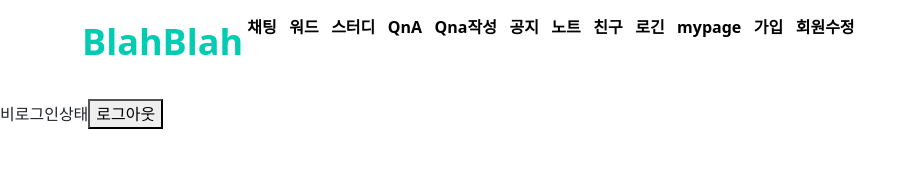
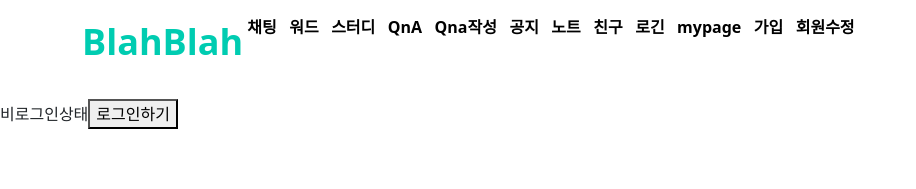
Before and after one commit to damwon/BlahBlah, a Next.js app in the folder FE/blahblah/: page /user in a window 1280 px wide. Shown: the top 189 px of the page, without its empty margins (0-916 px from the left). Built offline with nearby package versions, Linux system fonts and the light colour scheme.

Commit message:
fe/feat:isLogin

```diff
--- a/FE/blahblah/pages/user/index.tsx
+++ b/FE/blahblah/pages/user/index.tsx
@@ -1,34 +1,43 @@
 import { Container,Row,Col } from 'react-bootstrap';
 import { useEffect,useState } from "react";
 import axios from "axios";
+import { useRouter } from 'next/router'
+
 export default function User() {
-  const [test,setTest] = useState(false)
+  const router = useRouter()
+  const [isLogin,setIslogin] = useState(false)
   useEffect(() => {
     const token = localStorage.getItem("jwt");
     console.log('로그인후 메인페이지에서 jwt읽기')
-    console.log(localStorage.getItem("jwt"))
+    // console.log(localStorage.getItem("jwt"))
     if (token) {
-      setTest(true)
+      setIslogin(true)
     }
   }, []);
 
   const onLogout = (event:any) => {
     event.preventDefault();
-    setTest(false);
+    setIslogin(false);
     localStorage.removeItem("jwt");
-    console.log(localStorage.getItem("key"))
-    // history.push("/login");
+    // console.log(localStorage.getItem("key"))
+    router.push("/user/login")
   };
 
   return (
     <>
 
       {
-    test===true
+    isLogin===true
     ?<>로그인상태</>
     :<>비로그인상태</>
   }
-  <button onClick={onLogout}>로그아웃</button>
+  {
+    isLogin===true
+    ?<><button onClick={onLogout}>로그아웃</button></>
+    :<><button onClick={()=>{
+      router.push("/user/login")
+    }}>로그인하기</button></>
+  }
     </>
   )
 }
```
